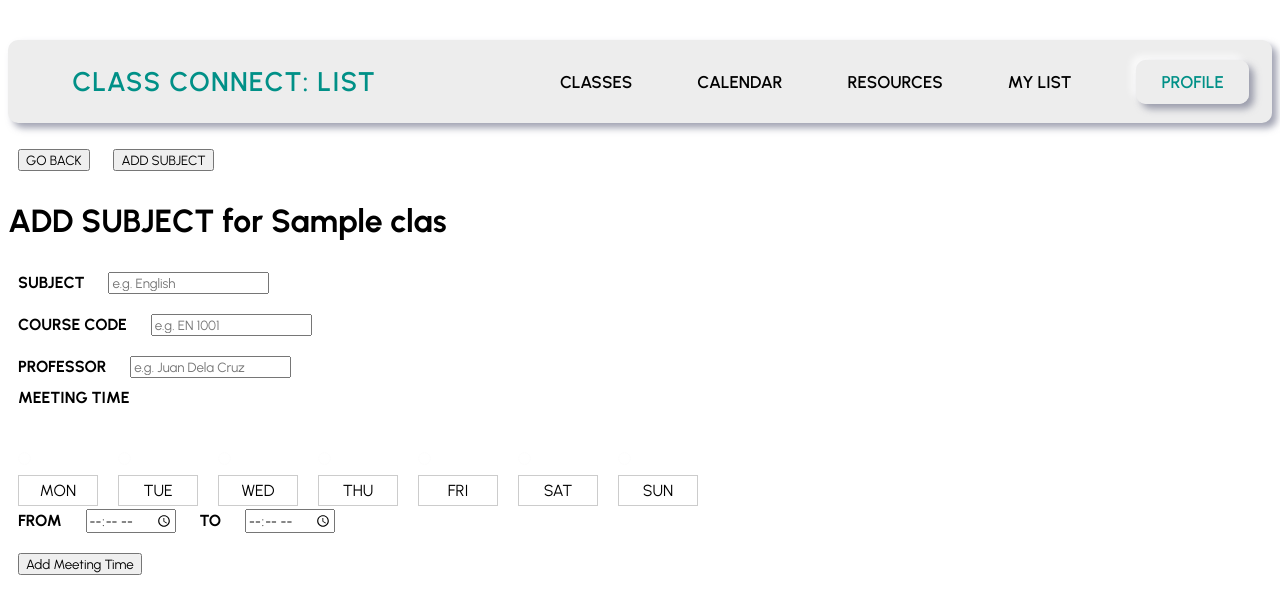
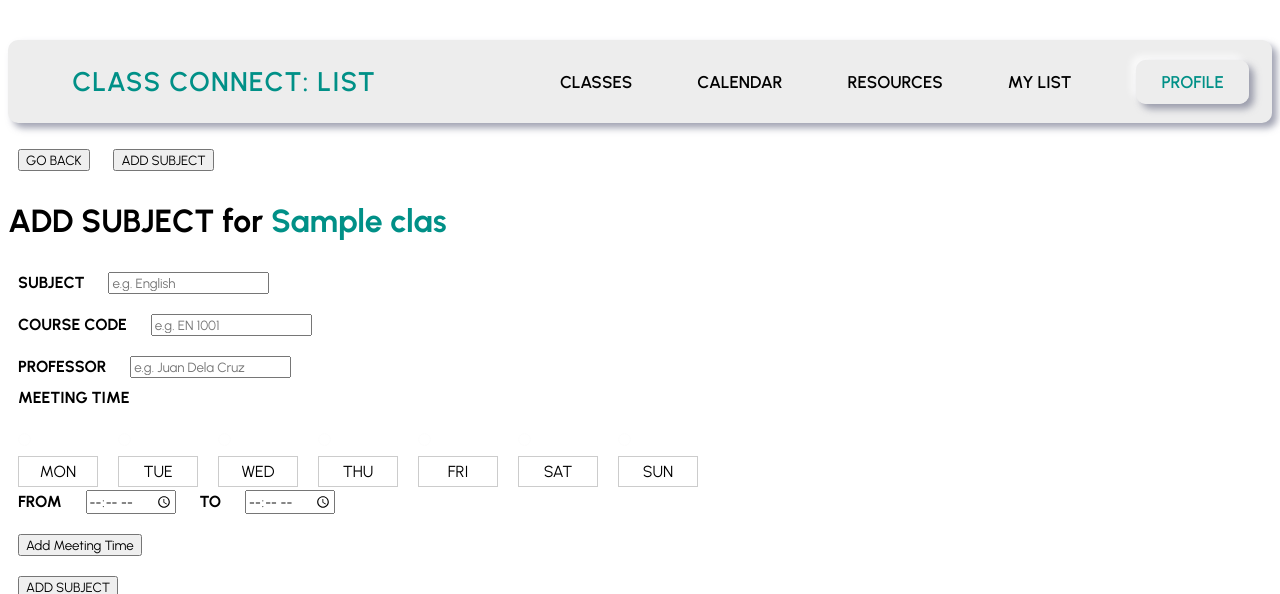
Before and after one commit to kinni-yya/Class-Connect-List, a PHP site: page /class/manage-class.php?class_id=1 in a window 1280 px wide. Shown: the top 594 px of the page. Run offline with PHP 8.4, Linux system fonts and the light colour scheme; the visitor is signed in with stand-in values (Sample User, id 1); tables that the repository leaves empty hold one stand-in row (values such as "Sample post").

Commit message:
Added span for class_name

```diff
--- a/class/manage-class.php
+++ b/class/manage-class.php
@@ -42,10 +42,14 @@ $class_info = GetClassRecord($_GET['class_id']);
     <!-- FETCH FROM DATABASE AND DISPLAY
         https://www.geeksforgeeks.org/how-to-fetch-data-from-localserver-database-and-display-on-html-table-using-php/ -->
 
-
+    <form>
         <div class="form-popup" id="add-subj-form">
             <form action="manage-class-process.php" method="POST" class="form-container">
-            <h1>ADD SUBJECT for <?php echo $class_info['class_name']; ?></h1>
+                <h1>ADD SUBJECT for
+                    <?php
+                    $class_name = $class_info['class_name'];
+                    echo "<span class='class_name'>$class_name</span>";
+                    ?></h1>
                 <input type="hidden" name="class_id" value="<?php echo $_GET['class_id']; ?>">
 
                 <label for="subject"><b>SUBJECT</b></label>
@@ -60,7 +64,6 @@ $class_info = GetClassRecord($_GET['class_id']);
 
             </form>
         </div>
-    <br>
 
         <form id="myForm">
             <ul class="donate-now">
@@ -104,6 +107,8 @@ $class_info = GetClassRecord($_GET['class_id']);
             <br><button type="submit" onclick="appendValue(event)">Add Meeting Time</button>
 
         </form>
+
+    </form>
     <div id="output"></div>
     <button>ADD SUBJECT</button>
 
--- a/css/manage-class.css
+++ b/css/manage-class.css
@@ -52,3 +52,7 @@ label, input, button {
   display: inline;
   margin: 10px;
 }
+
+.class_name {
+  color: rgba(0, 144, 135, 1);
+}
```
Lines whose indentation alone changed are shown as unchanged.
